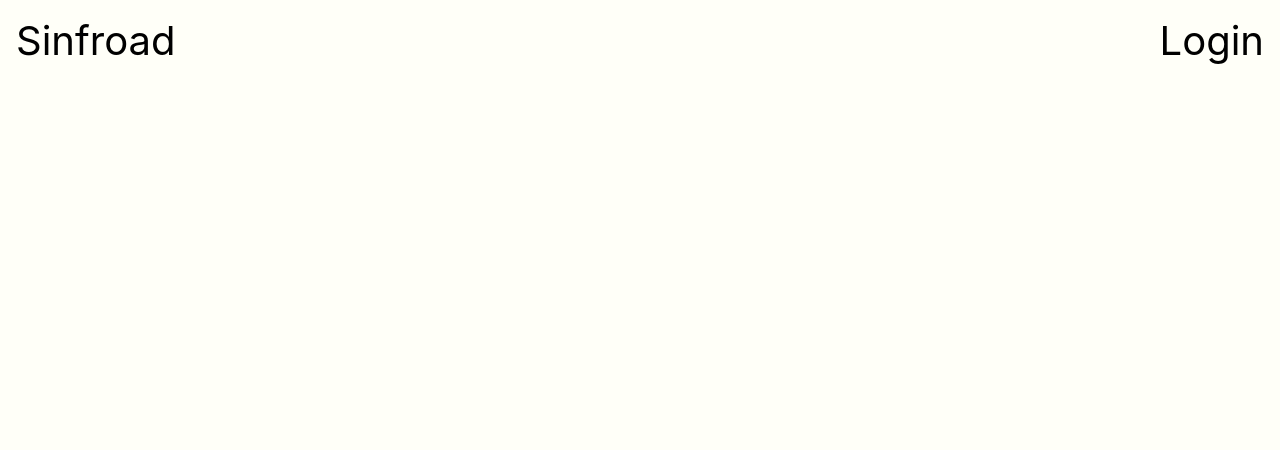
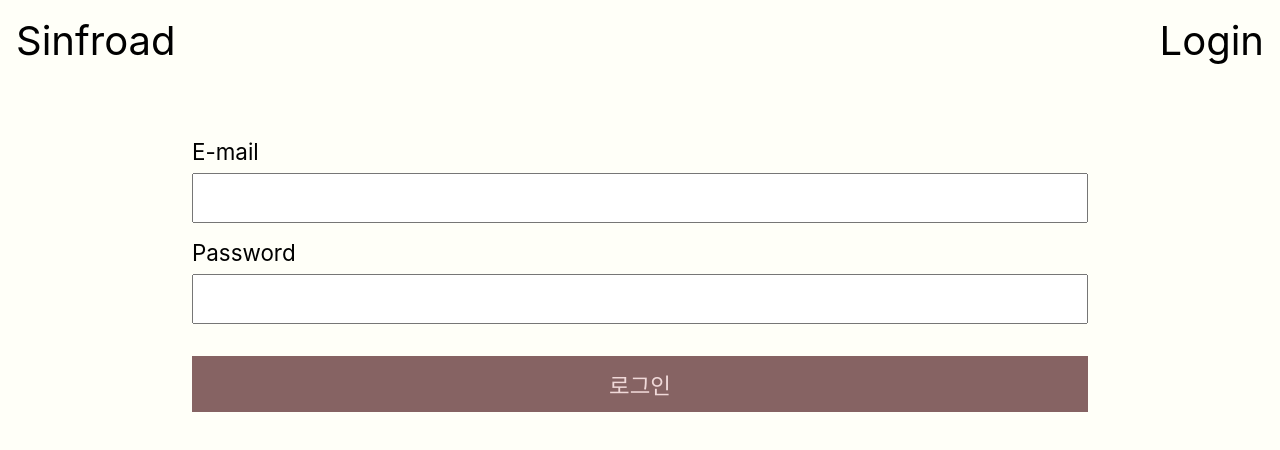
Before and after one commit to 0sinf/sinfroad-client, a React (Vite) app: page /login in a window 1280 px wide. Before the commit this address had no page. Shown: the top 450 px of the page. Built offline with nearby package versions, Linux system fonts and the light colour scheme.

Commit message:
Add login page

```diff
--- a/src/App.tsx
+++ b/src/App.tsx
@@ -2,6 +2,7 @@ import { Routes, Route } from "react-router-dom";
 import "./App.css";
 import { Navigation } from "./components/Navigation";
 import { Home } from "./pages/Home";
+import Login from "./pages/Login";
 import { PostDetail } from "./pages/PostDetail";
 
 function App() {
@@ -11,6 +12,7 @@ function App() {
       <Routes>
         <Route path="/" element={<Home />}></Route>
         <Route path="/posts/:id" element={<PostDetail />}></Route>
+        <Route path="/login" element={<Login />}></Route>
       </Routes>
     </div>
   );
--- /dev/null
+++ b/src/pages/Login.css
@@ -0,0 +1,38 @@
+.form {
+  display: flex;
+  flex-direction: column;
+
+  width: 70%;
+}
+
+.form__box {
+  width: 100%;
+
+  display: flex;
+  flex-direction: column;
+
+  margin-top: 16px;
+}
+
+.form__box > label {
+  font-size: 1.4rem;
+}
+
+.form__box > input {
+  margin-top: 8px;
+  padding: 12px;
+
+  font-size: 1.2rem;
+}
+
+.form__button {
+  margin-top: 32px;
+  padding: 12px;
+
+  font: 1.4rem bold;
+  color: #f0d9d9;
+  background-color: rgb(134, 99, 99);
+  border: none;
+
+  cursor: pointer;
+}
--- /dev/null
+++ b/src/pages/Login.tsx
@@ -0,0 +1,21 @@
+import "./Login.css";
+
+export default function Login() {
+  return (
+    <>
+      <form className="form">
+        <div className="form__box">
+          <label htmlFor="email">E-mail</label>
+          <input type="email" name="email" />
+        </div>
+        <div className="form__box">
+          <label htmlFor="password">Password</label>
+          <input type="password" name="password" />
+        </div>
+        <button className="form__button" type="submit">
+          로그인
+        </button>
+      </form>
+    </>
+  );
+}
```
